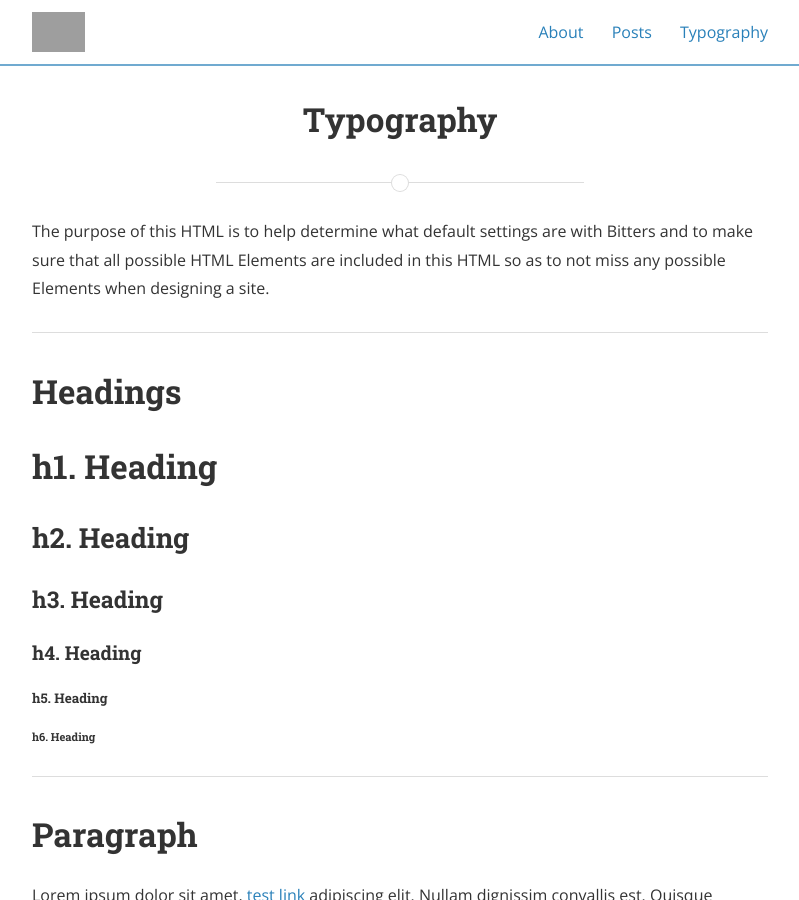
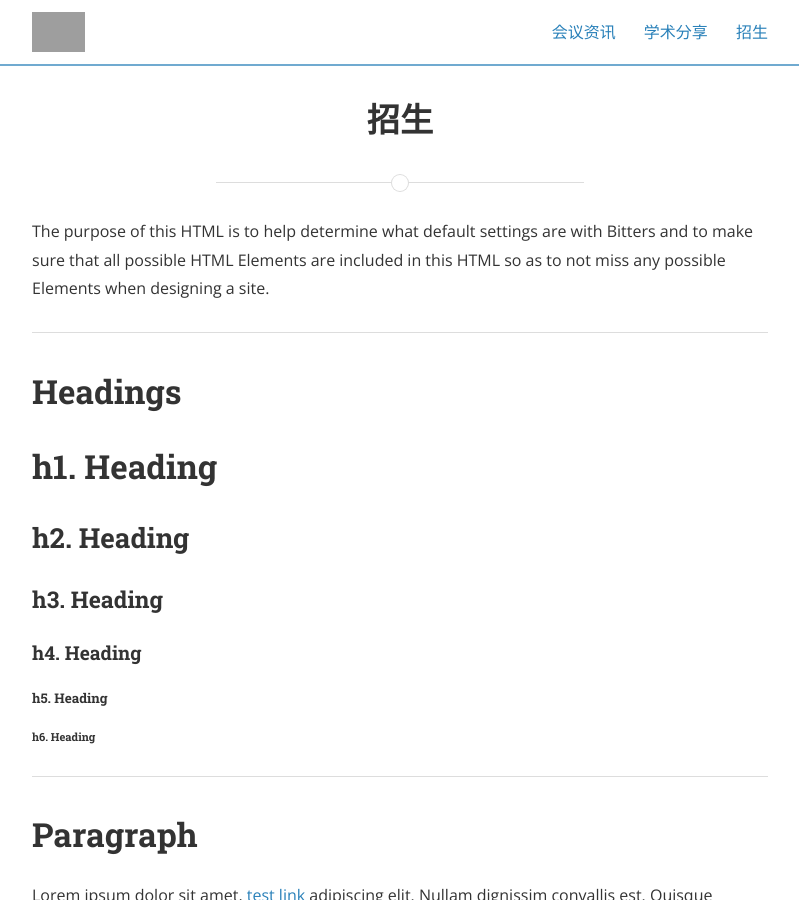
Before and after one commit to knocktao/knocktao.github.io, a Jekyll site: the page built from typography.md, in a window 1280 px wide and 900 px high. Shown: the whole window, without its empty margins (240-1039 px from the left). Built offline with Jekyll 4.4.1, drawn with Linux system fonts in a browser that asks for light colours; nearby versions of some CDN libraries; some of the changed text lies outside the part shown; grey boxes are pictures that could not be loaded.

Commit message:
update tabs

```diff
--- a/about.md
+++ b/about.md
@@ -1,6 +1,6 @@
 ---
 layout: page
-title: About
+title: 会议资讯
 permalink: /about/
 main_nav: true
 ---
--- a/posts.md
+++ b/posts.md
@@ -1,6 +1,6 @@
 ---
 layout: page
-title: "Posts"
+title: "学术分享"
 permalink: /posts/
 main_nav: true
 ---
--- a/typography.md
+++ b/typography.md
@@ -1,7 +1,7 @@
 ---
 layout: page
-title: Typography
-permalink: /typography/
+title: "招生"
+permalink: /information/
 main_nav: true
 ---
 
```
